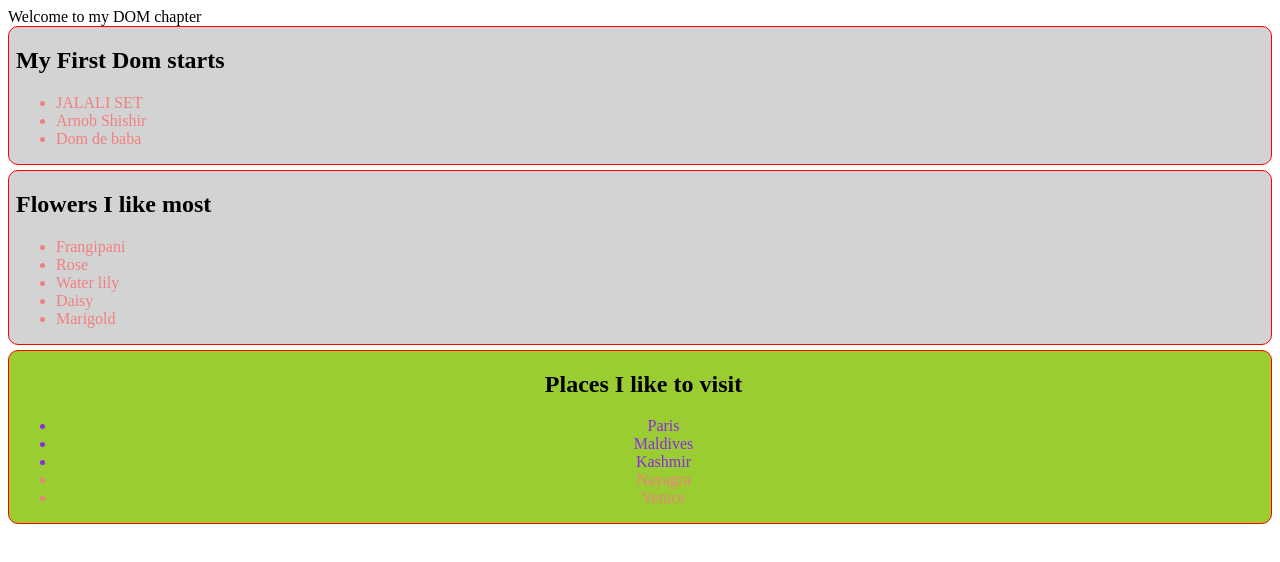
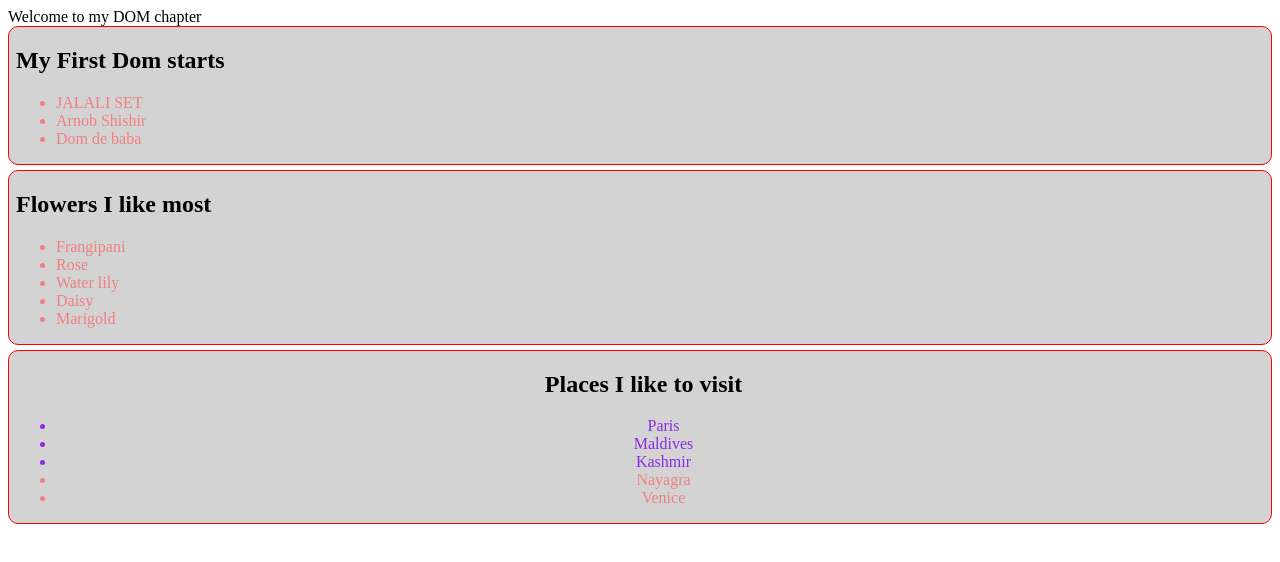
Before and after one commit to arnobshishir/DOM-intro, a plain HTML site: page index.html in a window 1280 px wide. Drawn offline with Linux system fonts and the light colour scheme.

Commit message:
little changed

```diff
--- a/styles/style.css
+++ b/styles/style.css
@@ -3,6 +3,6 @@ li{
 }
 
 .text-center{
-    background-color: yellowgreen !important;
+    background-color: yellowgreen ;
     text-align: center;
 }
```
